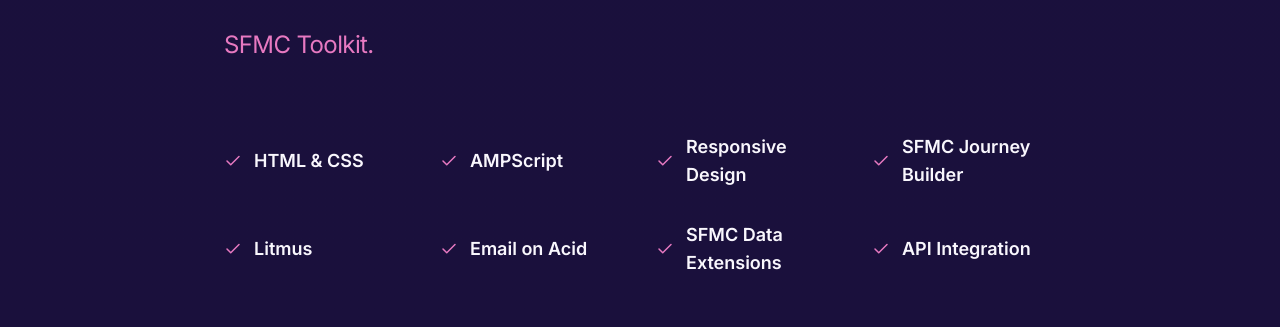
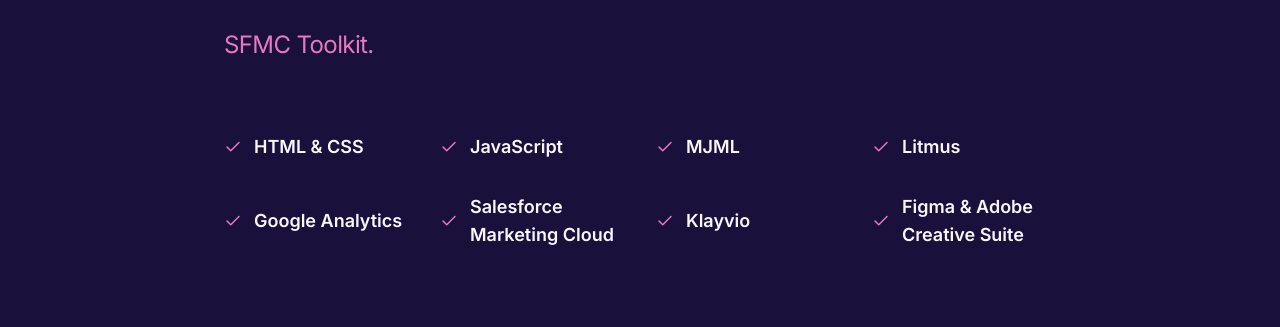
Before and after one commit to jmayheww/joshua-portfolio, a Next.js app: page / in a window 1280 px wide. Shown: the part 1780-2107 px from the top of the page. Built offline with nearby package versions, Linux system fonts and the light colour scheme.

Commit message:
update sfmc skills

```diff
--- a/app/data.js
+++ b/app/data.js
@@ -60,13 +60,13 @@
 
 export const salesForceDevSkills = [
   "HTML & CSS",
-  "AMPScript",
-  "Responsive Design",
-  "SFMC Journey Builder",
+  "JavaScript",
+  "MJML",
   "Litmus",
-  "Email on Acid",
-  "SFMC Data Extensions",
-  "API Integration",
+  "Google Analytics",
+  "Salesforce Marketing Cloud",
+  "Klayvio",
+  "Figma & Adobe Creative Suite",
 ];
 
 export const projects = {
```
